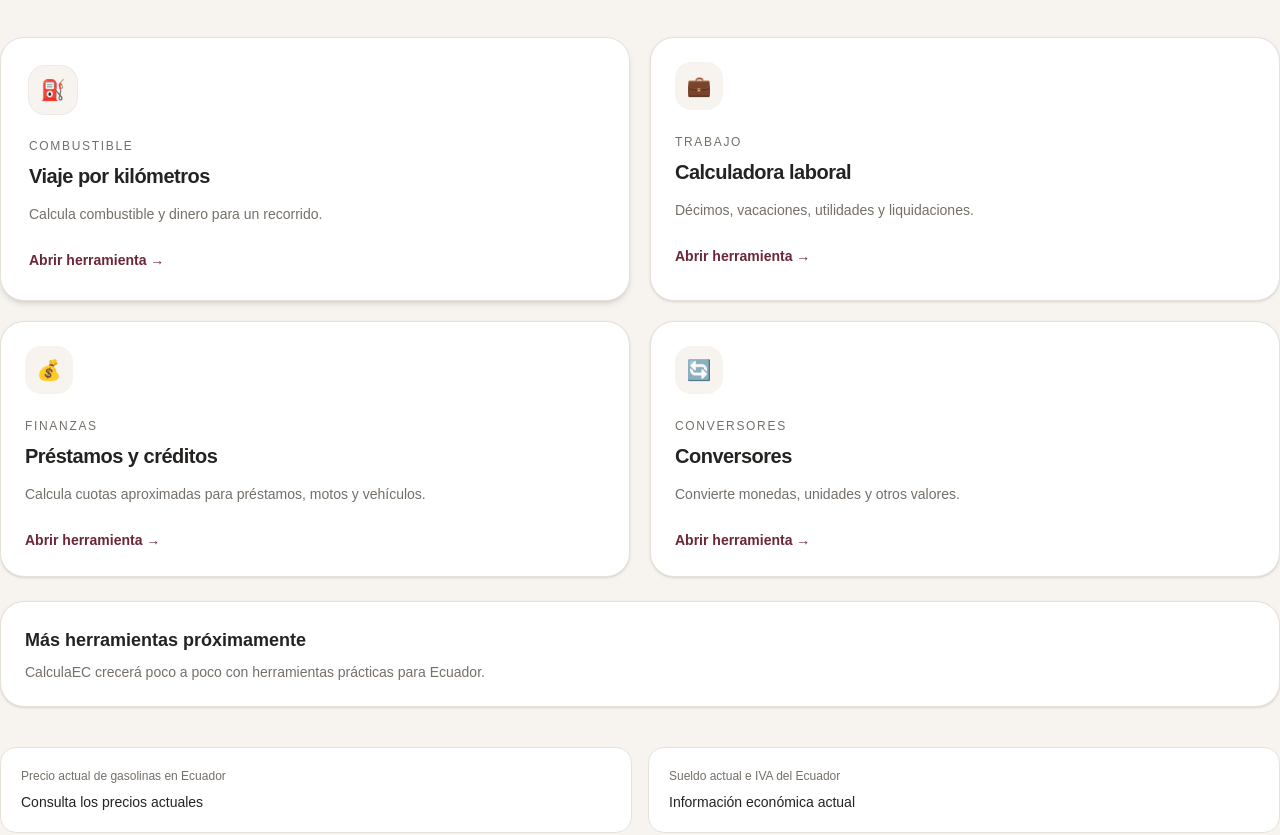
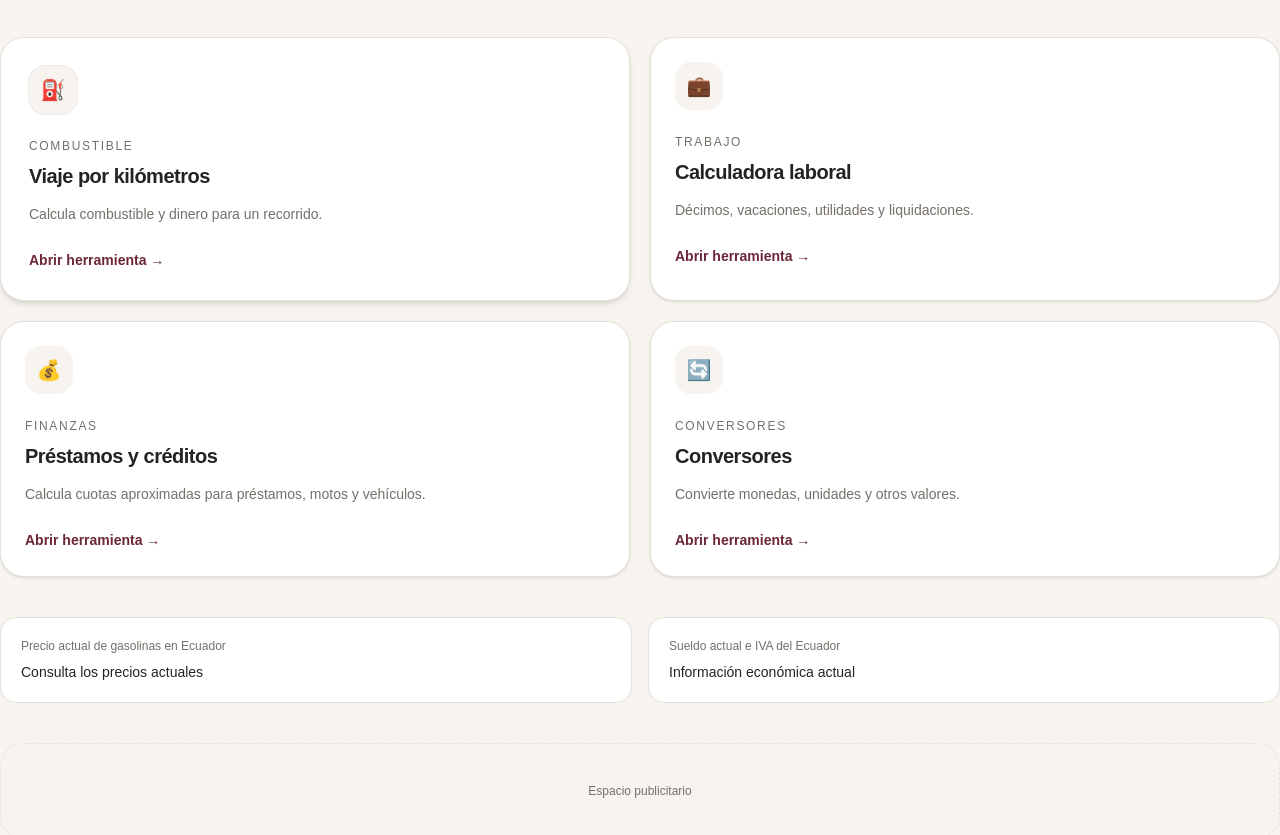
Before and after one commit to JokerEc96/CalculaEC, a Next.js app: page / in a window 1280 px wide. Shown: the part 627-1462 px from the top of the page. Built offline with nearby package versions, Linux system fonts and the light colour scheme.

Commit message:
fix: preserve homepage tools interaction

```diff
--- a/app/page.tsx
+++ b/app/page.tsx
@@ -1,8 +1,11 @@
 "use client";
 
+import { useState } from "react";
 import ToolsSection from "@/components/ToolsSection";
 
 export default function Home() {
+  const [showTools, setShowTools] = useState(false);
+
   return (
     <main>
       <header className="flex items-center justify-between">
@@ -16,6 +19,7 @@ export default function Home() {
         </div>
 
         <button
+          onClick={() => setShowTools(!showTools)}
           className="rounded-full border border-[var(--border)] bg-white px-4 py-2 text-sm transition hover:-translate-y-0.5 hover:shadow-md"
         >
           Herramientas
@@ -40,6 +44,7 @@ export default function Home() {
 
       <ToolsSection />
 
+      {showTools && (
         <section className="mt-6 rounded-3xl border border-[var(--border)] bg-white p-6 shadow-sm">
           <h2 className="text-lg font-semibold">
             Más herramientas próximamente
@@ -50,6 +55,7 @@ export default function Home() {
             Ecuador.
           </p>
         </section>
+      )}
 
       <section className="mt-10 grid gap-4 sm:grid-cols-2">
         <div className="rounded-2xl border border-[var(--border)] bg-white p-5">
```
Lines whose indentation alone changed are shown as unchanged.
